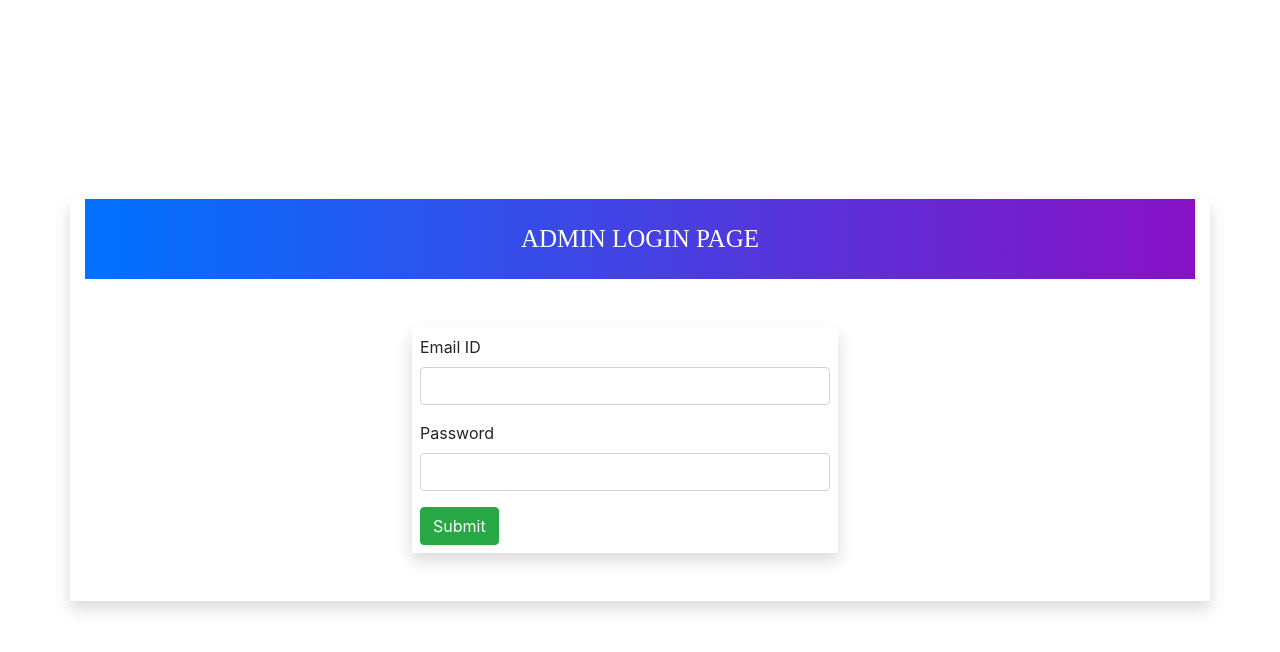
After one commit to SamilAlp/projectphp, a PHP site: page /adminlogin.php in a window 1280 px wide. The commit adds this page. Shown: the top 652 px of the page. Run offline with PHP 8.4, Linux system fonts and the light colour scheme.

Commit message:
new commit

```diff
--- /dev/null
+++ b/adminlogin.php
@@ -0,0 +1,70 @@
+<?php
+include 'classdatabase.php';
+session_start();
+
+if(isset($_GET['submit'])){
+
+
+$fieldnames = array("username", "password");
+
+$error = false;
+  foreach ($fieldnames as $fieldname) {
+    if (!isset($_POST[$fieldname]) || empty($_POST[$fieldname])) {
+       $error = true;
+    }
+  }
+	if (!$error) {
+	    $username = $_POST['username'];
+	    $password = $_POST['password'];
+	    echo '<hr>';
+	}
+	$pdo = new database("localhost", "projectphp", "root", "", "utf8mb4");
+	$pdo->loginadmin($username, $password);
+}
+
+?>
+
+<!DOCTYPE html>
+<html>
+  <head>
+	<title></title>
+		<!-- Latest compiled and minified CSS -->
+	<link rel="stylesheet" type="text/css" href="styleadmin.css">
+	<link href='https://fonts.googleapis.com/css?family=Acme' rel='stylesheet'>
+	<link rel="stylesheet" href="https://maxcdn.bootstrapcdn.com/bootstrap/4.5.2/css/bootstrap.min.css">
+
+	<!-- jQuery library -->
+	<script src="https://ajax.googleapis.com/ajax/libs/jquery/3.5.1/jquery.min.js"></script>
+
+	<!-- Popper JS -->
+	<script src="https://cdnjs.cloudflare.com/ajax/libs/popper.js/1.16.0/umd/popper.min.js"></script>
+
+	<!-- Latest compiled JavaScript -->
+	<script src="https://maxcdn.bootstrapcdn.com/bootstrap/4.5.2/js/bootstrap.min.js"></script>
+  </head>
+<body>
+   <header>
+   	 <div class="container center-div shadow">
+   	 	<div style="font-size: 25px;" class="heading text-center mb-5 text-white"> ADMIN LOGIN PAGE </div>
+
+   	 	<div class="container row d-flex flex-row justify-content-center mb-5">
+   	 		<div>
+   	 			<div class="admin-form shadow p-2">
+   	 	   			<form style="width: 410px" action="classdatabase.php" method="GET">
+   	 	   				<div class="form-group">
+   	 	   					<label>Email ID</label>
+   	 	   					<input type="text" name="username" value="" class="form-control" autocomplete="off">
+   	 	   				</div>
+   	 	   				<div class="form-group">
+   	 	   					<label>Password</label>
+   	 	   					<input type="password" name="password" value="" class="form-control" autocomplete="off">
+   	 	   				</div>
+   	 	   				<input type="submit" class="btn btn-success"  value="Submit" name="sumbit">
+   	 	   			</form>
+   	 	   		</div>
+   	 		</div>
+   	 	</div>
+   	 </div>
+   </header>
+</body>
+</html>
--- a/classdatabase.php
+++ b/classdatabase.php
@@ -22,6 +22,8 @@ class database{
 	 	$this->pdo = new PDO($dsn,$this->user, $this->password);
 	 	$this->pdo->setAttribute(PDO::ATTR_ERRMODE, PDO::ERRMODE_EXCEPTION);
 	 	echo "Database connectected";
+	 	echo "<hr>";
+
 
 	 } catch (\PDOException $e) {
 	      echo "Database connection failed <br>". $e->getMessage();
@@ -36,6 +38,7 @@ class database{
 			                VALUES(NULL, 2, :username, :email, :password);";
 
 			$passwordhash = password_hash($password, PASSWORD_DEFAULT);
+			$passwordhash = md5($password);
 
     		$stmt = $this->pdo->prepare($sql2);
     		$stmt->execute(['username' => $username, 'email' => $email, 'password' => $passwordhash]);
@@ -53,7 +56,6 @@ class database{
 
 			echo "voornaam = $voornaam | tussenvoegsel = $tussenvoegsel | achternaam = $achternaam | email =  $email | geboortedatum =  $geboortedatum | username =  $username | password = $password | passwordhash =
 		           $passwordhash;";
-    		echo '<hr>';
 
 
     	}catch(PDOException $e){
@@ -65,15 +67,24 @@ class database{
 	public function login($username, $password){
 		try{
 			$this->pdo->beginTransaction();
+            //echo "Inside Login#1<br>";
+			echo "username: $username and password: $password<br>";
+            echo "<hr>";
+            echo "password_hash: ".md5($password)."<br>";
+            echo "<hr>";
 
-			if (!empty($username) || empty($password)) {
-			  $stmt = $this->pdo->prepare("SELECT * FROM Login where users = ? AND password = ?");
-			  $stmt->BindParam(1, $users);
-			  $stmt->BindParam(2, $password);
+			if (!empty($username) || !empty($password)) {
+			  $stmt = $this->pdo->prepare("SELECT * FROM account where username = ? AND password = ?");
+			  $stmt->BindParam(1, $username);
+			  $password_md5=md5($password);
+              $stmt->BindParam(2, $password_md5);
 			  $stmt->execute();
+			  $rowCount= $stmt->fetch(PDO::FETCH_ASSOC);
 
 			  if ($stmt->rowCount() == 1) {
-			  	echo "User verified, Accec granted";
+			  	$_SESSION['username'] = $rowCount['username'];
+			  	echo $rowCount['username'];
+			  	header("location:login_success.php");
 			  }
 			  else{
 			  	echo "Incorrect username or passoword!";
@@ -87,11 +98,79 @@ class database{
 			$this->pdo->rollback();
 	    	echo "failed: ". $e->getMessage();
 		}
+	}
+
+	public function loginadmin($username, $password){
+		try{
+			  $stmt = $this->pdo->prepare("SELECT * FROM admintable where username = ? AND password = ?");
+			  $stmt->BindParam(1, $username);
+              $stmt->BindParam(2, $password);
+			  $stmt->execute();
+			  $rowCount= $stmt->fetch(PDO::FETCH_ASSOC);
+
+				if (!count($rowCount) < 0) {
+			  	echo "Login succesfull";
+			  	$_SESSION['username'] = $rowCount['username'];
+			  	header("Location: adminmainpage.php");
+			  }
+			  else{
+			  	echo "Incorrect username or passoword!";
+			  	header("Location: adminlogin.php");
+			  }
+
+		}catch(PDOException $e){
+			$this->pdo->rollback();
+	    	echo "failed: ". $e->getMessage();
+		}
+	}
+}
 
 
 
-	}
-}
+			  // $stmt = $this->pdo->prepare("SELECT * FROM account where username = :username AND password = :password");
+			  // $stmt->execute(array(
+			  //  ":username" => $username,
+			  //  ":password" => $password
+
+
+			//   $row = $stmt->fetchaAll(PDO::FETCH_ASSOC);
+			//   $passwordhash = $result[0];
+			//   print_r($passwordhash);
+			//   $count = $stmt->rowCount();
+			//   if (password_verify($password, $passwordhash)) {
+			// 	   if ($count > 0){
+			// 	   	$email = $S_SESSION['email'];
+			// 	   }
+			//   } else {
+			// 	    echo 'Invalid password.';
+			//   }
+			// }
+
+			// $count = $statement->rowCount();
+			// 		 if ($count > 0 ) {
+			// 		 	$S_SESSION["username"] = $_POST["username"];
+			// 		 	header("location:login_succec.php");
+			// 		 }
+			// }
+			//   if ($stmt->rowCount() == 1) {
+			//   	echo "User verified, Accec granted";
+			//   }
+			//   else{
+			//   	echo "Incorrect username or passoword!";
+			//   }
+
+			// }else{
+			// 	echo "Please enter username and password";
+			//  }
+			 //  	}$count = $statement->rowCount();
+				// if ($count > 0 ) {
+			 // 	$S_SESSION["username"] = $_POST["username"];
+			 // 	header("location:login_succec.php");
+				// }
+				// else
+				// {
+				// $message = '<label>Username OR Password is wrong</label>';
+		  //    	}
 ?>
 
 <!-- 	public function login($username, $password){
--- a/signup.php
+++ b/signup.php
@@ -1,6 +1,8 @@
 <?php
 
 include 'classdatabase.php';
+
+//var_dump($_POST);
 
 if(isset($_POST['submit'])){
 // instance van je database class
@@ -10,7 +12,7 @@ $fieldnames = array("voornaam", "achternaam","email", "geboortedatum", "username
 $error = false;
 
   foreach ($fieldnames as $fieldname) {
-    if (empty($_POST[$fieldname])) {
+    if (isset($_POST[$fieldname]) || empty($_POST[$fieldname])) {
        $error = true;
     }
 
@@ -77,7 +79,7 @@ $error = false;
          <input type="password" id="fname" name="repeatpassword"> <span class="col-xs-3">(Verplicht invullen)<span>
         <br><br>
       </form>
-       <a href="" class="btn btn-primary" required >Word gebruiker</a>
+       <input type="submit" name="submit" class="btn btn-primary" value="Word gebruiker" required>
        <a href="./index.php" class="btn btn-primary">Login</a>
        <!-- <input type="submit" value="Ik heb al een account Login!"> -->
     </body>
--- a/sql.statements.sql
+++ b/sql.statements.sql
@@ -38,6 +38,3 @@ CREATE TABLE persoon(
    FOREIGN KEY (account_id) REFERENCES account(id),
    PRIMARY KEY (id)
 );
-
- INSERT INTO persoon (voornaam, achternaam, tussenvoegsel, geboortedatum, gebruiksnaam)
- values('Samil', 'Alparslan', NULL, date(12-12-2204), 'admin');
--- /dev/null
+++ b/styleadmin.css
@@ -0,0 +1,20 @@
+*{
+	margin: 0;
+	padding: 0;
+}
+
+.center-div{
+	position: absolute;
+	top: 50%;
+	left: 50%;
+	transform: translate(-50%, -50%);
+}
+
+.heading{
+	width: 100%;
+	line-height: 80px;
+	font-size: 1rem;
+	background: -webkit-linear-gradient(left, #0072ff, #8811c5);
+	font-family: 'Tangerine', serif;
+    font-size: 40px;
+}
```
Also changed, not shown: adminmainpage.php (added, +28 -0 lines), index.php (+9 -8 lines), login_success.php (+45 -5 lines), logincheckadmin.php (added, +15 -0 lines), style.css (added, +9 -0 lines), images/xy.jpg (added), images/xy1.jpg (added). Lines whose indentation alone changed are shown as unchanged.
